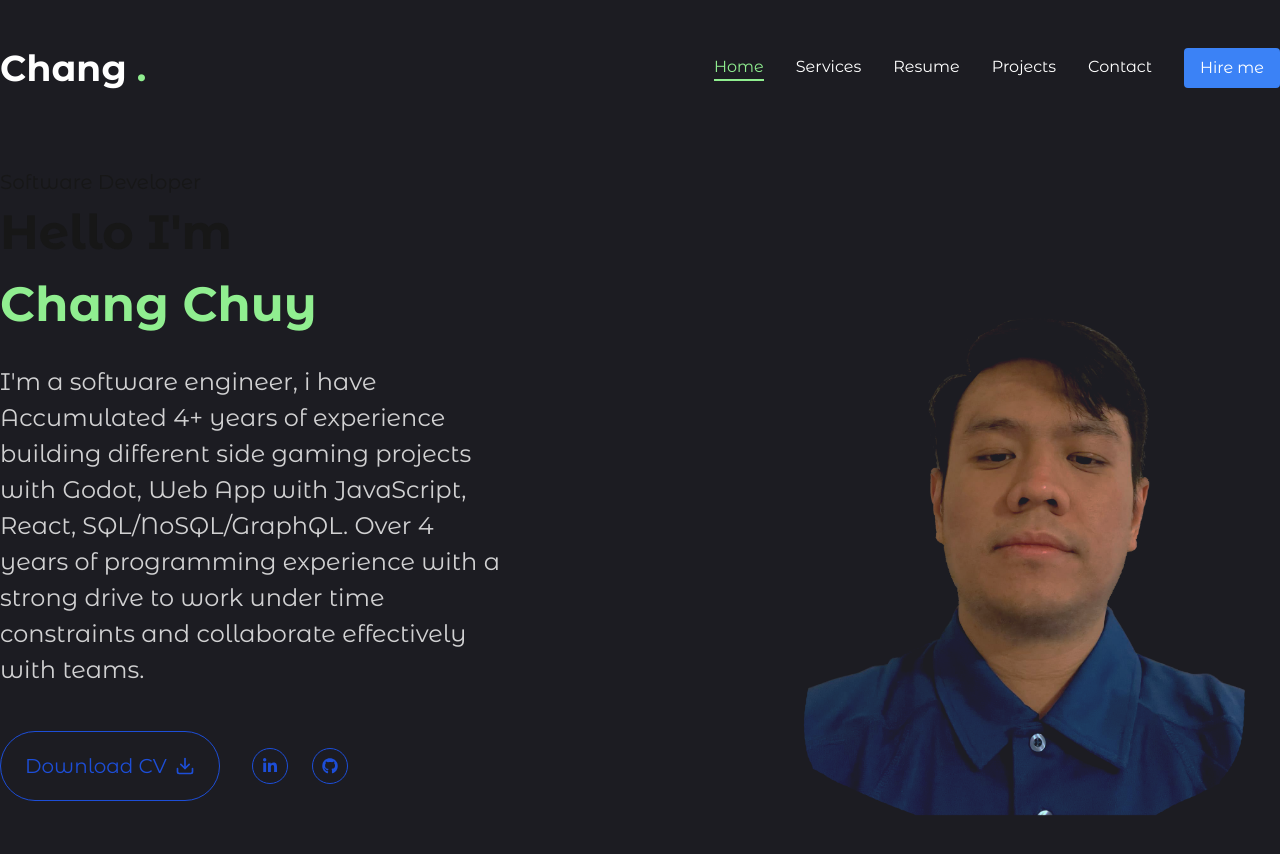
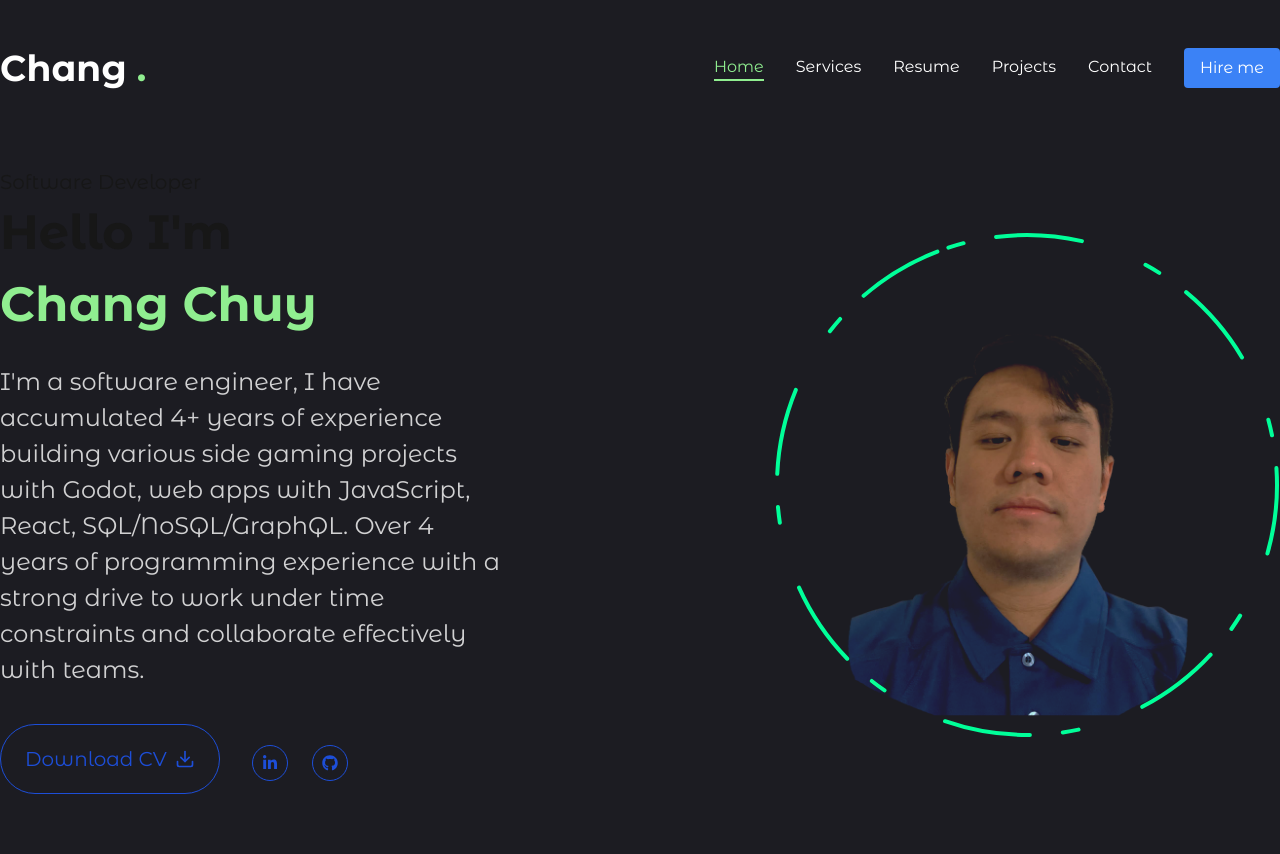
Before and after one commit to ChangChuy/portfolio, a Next.js app in the folder monorepo/frontend/: page / in a window 1280 px wide. Shown: the top 854 px of the page. Built offline with nearby package versions, Linux system fonts and the light colour scheme.

Commit message:
homePage done.

```diff
--- a/monorepo/frontend/package.json
+++ b/monorepo/frontend/package.json
@@ -12,6 +12,7 @@
     "framer-motion": "^12.0.6",
     "next": "^15.1.6",
     "react": "^19.0.0",
+    "react-countup": "^6.5.3",
     "react-dom": "^19.0.0",
     "react-icons": "^5.4.0",
     "react-router-dom": "^7.1.5"
--- a/monorepo/frontend/src/app/components/Photo.tsx
+++ b/monorepo/frontend/src/app/components/Photo.tsx
@@ -7,10 +7,14 @@ import Image from "next/image";
 const Photo = () => {
   return (
     <div className="w-full h-full relative">
-        <motion.div>
-            <div className="w-[298px] h-[298px] xl:w-[498px] xl:h-[498px] mix-blend-lighten">
+        <motion.div initial={{ opacity: 0}} animate={{ opacity: 1, transition: { delay:2, duration: 0.4, ease: "easeIn"}}}>
+            <motion.div initial={{ opacity: 0}} animate={{ opacity: 1, transition: { delay: 2.4, duration: 0.4, ease: "easeInOut"}}} className="-translate-y-3.5 w-[298px] h-[298px] xl:w-[498px] xl:h-[498px] mix-blend-lighten absolute">
                 <Image src="/picture.png" priority quality={100} fill alt="" className="object-contain"/>
-            </div>
+            </motion.div>
+
+            <motion.svg className="w-[300px] xl:w-[506px] h-[300px] xl:h-[506px]" fill="transparent" viewBox="0 0 506 506" >
+              <motion.circle cx="253" cy="253" r="250" stroke="#00ff99" strokeWidth="4" strokeLinecap="round" strokeLinejoin="round" initial={{ strokeDasharray: "24 10 0 0" }} animate={{ strokeDasharray: ["15 120 25 25", "16 25 92 72", "4 250 22 22"], rotate: [120, 360]}} transition={{ duration: 15, repeat: Infinity, repeatType: "reverse"}}/>
+            </motion.svg>
         </motion.div>
     </div>
   )
--- /dev/null
+++ b/monorepo/frontend/src/app/components/Stats.tsx
@@ -0,0 +1,44 @@
+"use client"
+
+import CountUp from "react-countup";
+
+const stats = [
+
+    {
+        num: 12,
+        text: "years of expericence",
+    },
+    {
+        num: 12,
+        text: "Projects completed",
+    },
+    {
+        num: 8,
+        text: "Technologies mastered",
+    },
+    {
+        num: 10,
+        text: "Programming languagges. ",
+    },
+]
+
+
+
+const Stats = () => {
+  return (
+    <div className="container mx-auto">
+        <div className="flex flex-wrap gap-6 max-w-[80vw] mx-auto xl:max-w-none">
+            {stats.map((item, index) => {
+                return (
+                    <div className="flex-1 flex gap-4 items-center justify-center xl:justify-start" key={index}>
+                        <CountUp end={item.num} duration={5} delay={2} className="text-4xl xl:text-6xl fontextrabold"/>
+                        <p className={`${item.text.length < 15 ? "max-w-[100px]" : "max-w-[150px]"}`}>{item.text}</p>
+                    </div>
+                )
+            })}
+        </div>
+    </div>
+  )
+}
+
+export default Stats
--- a/monorepo/frontend/src/app/page.tsx
+++ b/monorepo/frontend/src/app/page.tsx
@@ -1,39 +1,46 @@
 import { FiDownload } from "react-icons/fi";
 import SocialButtons from "./components/SocialButtons";
 import Photo from "./components/Photo";
+import Stats from "./components/Stats";
+
 
 
 
 export default function Home() {
   return (
-    <div>
-      <div className="container mx-auto h-full">
-        <div className="flex flex-col xl:flex-row items center justify-between xl:pt-8 xl:pb-24">
-          <div className="text-center xl:text-left">
-            <span className="text-xl text-[20px]">
-              Software Developer
-            </span>
-            <h1 className="h1 mb-6"> Hello I'm <br/> <span className="text-lightGreen">Chang Chuy </span>
+    <div className="min-h-screen flex items-center">  {/* Outer container fills viewport & centers content */}
+      <div className="container mx-auto">
+        <div className="flex flex-col xl:flex-row items-center justify-between xl:pt-8 xl:pb-24">
+          <div className="text-center xl:text-left order-2 xl:order-none">
+            <span className="text-xl text-[25px]">Software Developer</span>
+            <h1 className="h1 mb-6">
+              Hello I'm <br />
+              <span className="text-lightGreen">Chang Chuy</span>
             </h1>
             <p className="max-w-[500px] text-[24px] mb-9 text-white/80 mx-auto">
-              I'm a software engineer, i have Accumulated 4+ years of experience building different side gaming projects with Godot, Web App with JavaScript, React, SQL/NoSQL/GraphQL. Over 4 years of programming experience with a strong drive to work under time constraints and collaborate effectively with teams.
+              I'm a software engineer, I have accumulated 4+ years of experience building various side gaming projects with Godot, web apps with JavaScript, React, SQL/NoSQL/GraphQL. Over 4 years of programming experience with a strong drive to work under time constraints and collaborate effectively with teams.
             </p>
-            {/* button for socials */}
+            {/* Buttons for socials */}
             <div className="flex flex-col xl:flex-row items-center gap-6">
-            <button className="py-5 px-6 flex items-center text-xl text-blue-700 hover:text-white border border-blue-700 hover:bg-blue-800 focus:ring-4 focus:outline-none focus:ring-blue-300 font-medium rounded-full text-sm px-5 py-2.5 me-2 mb-2 dark:border-blue-500 dark:text-blue-500 dark:hover:text-white dark:hover:bg-blue-500 dark:focus:ring-blue-800">
+              <button className="py-5 px-6 flex items-center text-xl text-blue-700 hover:text-white border border-blue-700 hover:bg-blue-800 focus:ring-4 focus:outline-none focus:ring-blue-300 font-medium rounded-full text-sm px-5 py-2.5 me-2 mb-2 dark:border-blue-500 dark:text-blue-500 dark:hover:text-white dark:hover:bg-blue-500 dark:focus:ring-blue-800">
                 Download CV
-                <FiDownload className="w-5 h-5 ml-2"/>
+                <FiDownload className="w-5 h-5 ml-2" />
               </button>
-              <div className="mb-8 xl:mb-8 mt-6">
-                <SocialButtons containerStyles="flex gap-6" iconStyles=" w-9 h-9 border border-blue-700 rounded-full flex justify-center items-center text-blue-700 text-base hover:bg-blue-700 hover:border-blue-700 hover:text-primary hover:transition-all duration-500 "/>
+              <div className="mb-8 xl:mb-0">
+                <SocialButtons
+                  containerStyles="flex gap-6"
+                  iconStyles="w-9 h-9 border border-blue-700 rounded-full flex justify-center items-center text-blue-700 text-base hover:bg-blue-700 hover:border-blue-700 hover:text-primary hover:transition-all duration-500"
+                />
               </div>
             </div>
           </div>
-          <div>
-            <Photo/>
+          <div className="order-1 xl:order-none mb-8 xl:mb-0">
+            <Photo />
           </div>
         </div>
+        <Stats />
       </div>
+
     </div>
   );
 }
```
Also changed, not shown: 1 other file (tests, documents, lock files or other folders).
